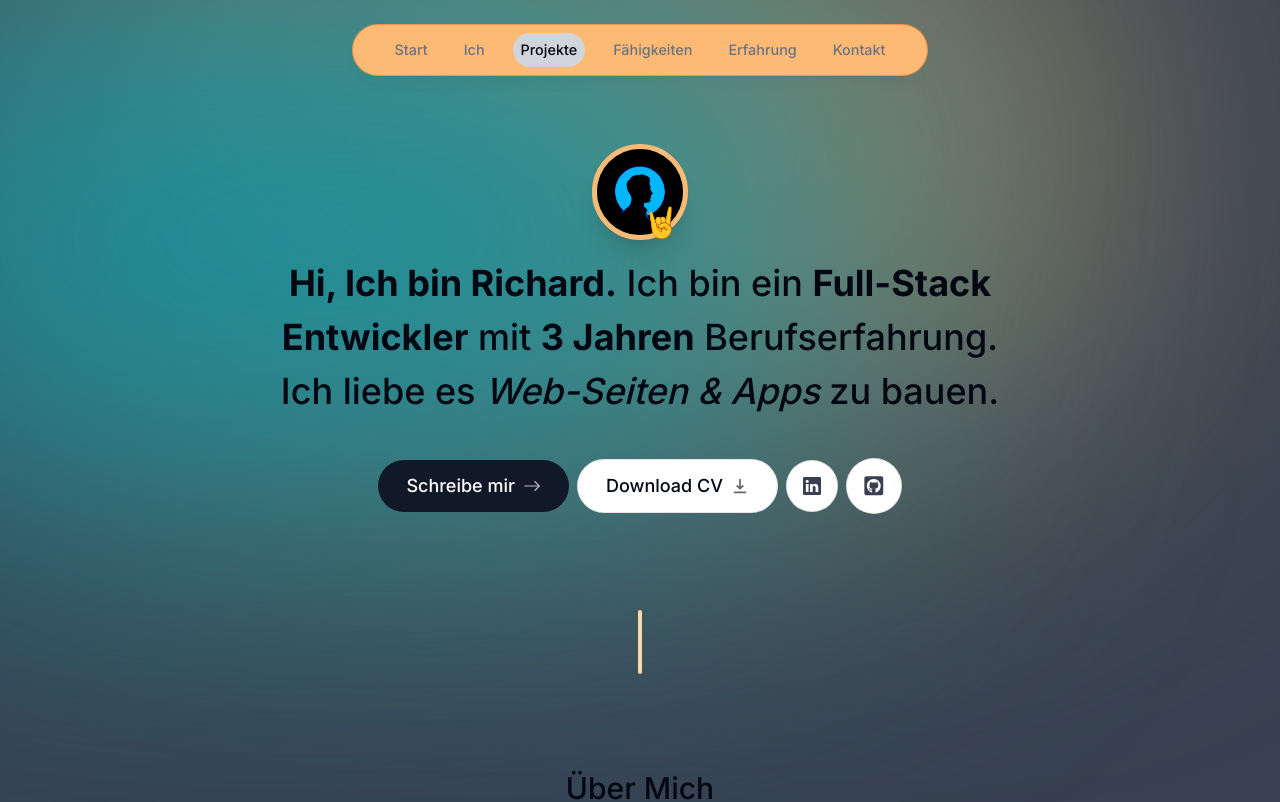
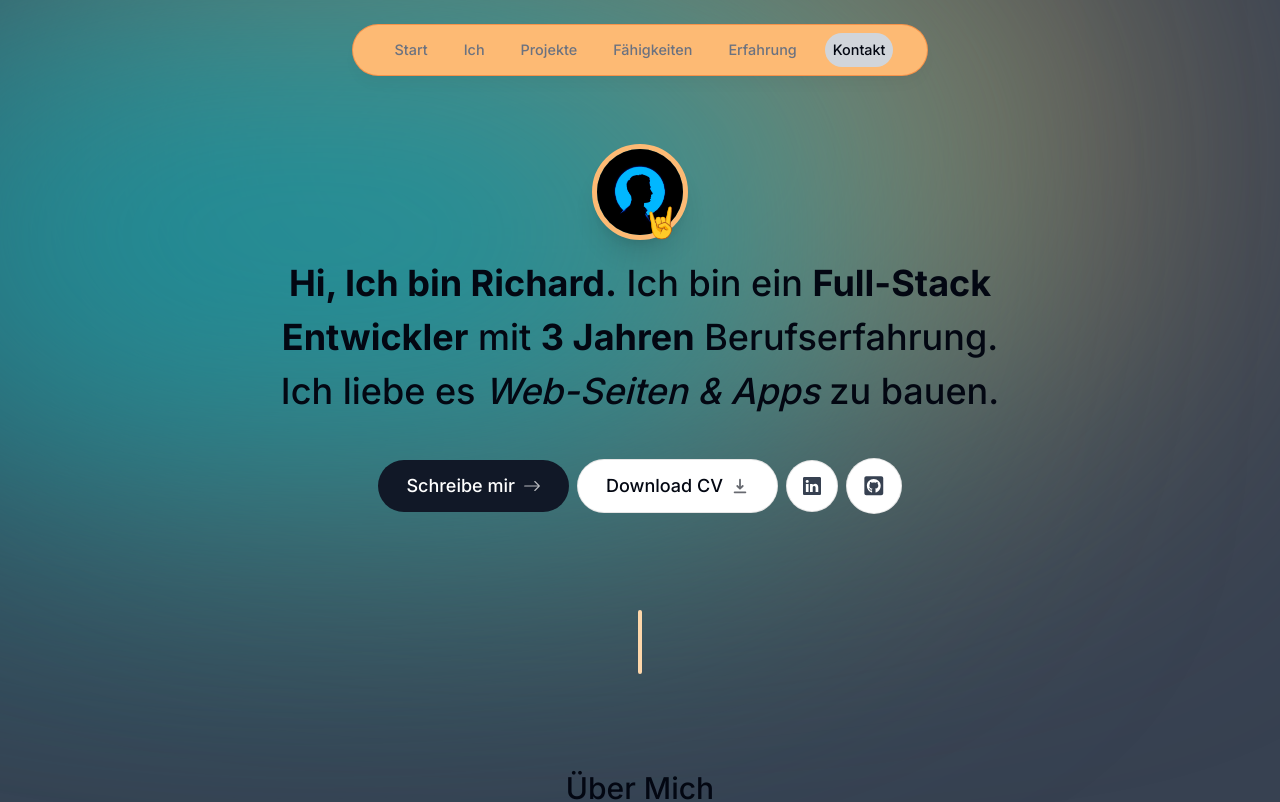
Before and after one commit to Gid3onJura/portfolio-website, a Next.js app: page / in a window 1280 px wide. Shown: the top 802 px of the page. Built offline with nearby package versions, Linux system fonts and the light colour scheme.

Commit message:
create a hook, display skills, refactoring

```diff
--- a/components/about.tsx
+++ b/components/about.tsx
@@ -1,22 +1,12 @@
 "use client"
 
-import React, { useEffect } from "react"
+import React from "react"
 import SectionHeading from "./sectionheading"
 import { motion } from "framer-motion"
-import { useInView } from "react-intersection-observer"
-import { useActiveSectionContext } from "@/context/activeSectionContext"
+import { useSectionInView } from "@/lib/hooks"
 
 export default function About() {
-  const { ref, inView } = useInView({
-    threshold: 0.75,
-  })
-  const { setActiveSection } = useActiveSectionContext()
-
-  useEffect(() => {
-    if (inView) {
-      setActiveSection("Ich")
-    }
-  }, [inView, setActiveSection])
+  const { ref } = useSectionInView("Ich")
 
   return (
     <motion.section
--- a/components/contact.tsx
+++ b/components/contact.tsx
@@ -1,10 +1,17 @@
+"use client"
+
 import React from "react"
 import SectionHeading from "./sectionheading"
+import { useSectionInView } from "@/lib/hooks"
+import { motion } from "framer-motion"
 
 export default function Contact() {
+  const { ref } = useSectionInView("Kontakt", 0.5)
+
   return (
-    <section id="contact" className="scroll-mt-28 sm:mb-40">
+    <section ref={ref} id="contact" className="scroll-mt-28 max-w-[53rem] text-center sm:mb-40">
       <SectionHeading>Kontakt</SectionHeading>
+      sdsdsdsd sdsdsdsd sdsdsdsd sdsdsdsd sdsdsdsd sdsdsdsd sdsdsdsd sdsdsdsd sdsdsdsd sdsdsdsd
     </section>
   )
 }
--- a/components/experience.tsx
+++ b/components/experience.tsx
@@ -1,10 +1,17 @@
+"use client"
+
 import React from "react"
 import SectionHeading from "./sectionheading"
+import { useSectionInView } from "@/lib/hooks"
+import { motion } from "framer-motion"
 
 export default function Experience() {
+  const { ref } = useSectionInView("Erfahrung")
+
   return (
-    <section id="experience" className="scroll-mt-28">
-      <SectionHeading>Erfahrung</SectionHeading>
+    <section ref={ref} id="experience" className="scroll-mt-28 max-w-[53rem] text-center sm:mb-40">
+      <SectionHeading>Meine Erfahrungen</SectionHeading>
+      sdsdsdsd sdsdsdsd sdsdsdsd sdsdsdsd sdsdsdsd sdsdsdsd sdsdsdsd sdsdsdsd sdsdsdsd sdsdsdsd
     </section>
   )
 }
--- a/components/header.tsx
+++ b/components/header.tsx
@@ -8,7 +8,7 @@
 import { useActiveSectionContext } from "@/context/activeSectionContext"
 
 export default function Header() {
-  const { activeSection, setActiveSection } = useActiveSectionContext()
+  const { activeSection, setActiveSection, setTimeOfLastClick } = useActiveSectionContext()
 
   return (
     <header className="z-[999] relative">
@@ -46,7 +46,10 @@
                   "text-gray-950": activeSection === link.name,
                 })}
                 href={link.hash}
-                onClick={() => setActiveSection(link.name)}
+                onClick={() => {
+                  setActiveSection(link.name)
+                  setTimeOfLastClick(Date.now())
+                }}
               >
                 {link.name}
 
--- a/components/intro.tsx
+++ b/components/intro.tsx
@@ -7,8 +7,7 @@
 import { BsArrowRight, BsLinkedin } from "react-icons/bs"
 import { HiDownload } from "react-icons/hi"
 import { FaGithubSquare } from "react-icons/fa"
-import { useActiveSectionContext } from "@/context/activeSectionContext"
-import { useInView } from "react-intersection-observer"
+import { useSectionInView } from "@/lib/hooks"
 
 export default function Intro() {
   const [pastYears, setPastYears] = useState(0)
@@ -18,16 +17,7 @@
     setPastYears(currentYear - year)
   }, [])
 
-  const { ref, inView } = useInView({
-    threshold: 0.5,
-  })
-  const { setActiveSection } = useActiveSectionContext()
-
-  useEffect(() => {
-    if (inView) {
-      setActiveSection("Start")
-    }
-  }, [inView, setActiveSection])
+  const { ref } = useSectionInView("Start", 0.5)
 
   return (
     <section ref={ref} id="start" className="mb-28 max-w-[50rem] text-center sm:mb-0 scroll-mt-[100rem]">
--- a/components/projects.tsx
+++ b/components/projects.tsx
@@ -1,27 +1,17 @@
 "use client"
 
-import React, { useEffect } from "react"
+import React from "react"
 import SectionHeading from "./sectionheading"
 import { projectsData } from "@/lib/data"
 import Project from "./project"
-import { useInView } from "react-intersection-observer"
-import { useActiveSectionContext } from "@/context/activeSectionContext"
+import { useSectionInView } from "@/lib/hooks"
 
 export default function Projects() {
-  const { ref, inView } = useInView({
-    threshold: 0.5,
-  })
-  const { setActiveSection } = useActiveSectionContext()
-
-  useEffect(() => {
-    if (inView) {
-      setActiveSection("Projekte")
-    }
-  }, [inView, setActiveSection])
+  const { ref } = useSectionInView("Projekte", 0.5)
 
   return (
     <section ref={ref} id="projects" className="scroll-mt-28">
-      <SectionHeading>Projekte</SectionHeading>
+      <SectionHeading>Meine Projekte</SectionHeading>
       <div>
         {projectsData.map((project, index) => (
           <React.Fragment key={index}>
--- a/components/skills.tsx
+++ b/components/skills.tsx
@@ -1,10 +1,48 @@
+"use client"
+
 import React from "react"
 import SectionHeading from "./sectionheading"
+import { skillsData } from "@/lib/data"
+import { useSectionInView } from "@/lib/hooks"
+import { motion } from "framer-motion"
+
+const fadeInAnimationVariants = {
+  initial: {
+    opacity: 0,
+    y: 100,
+  },
+  animate: (index: number) => ({
+    opacity: 1,
+    y: 0,
+    transition: {
+      delay: 0.05 * index,
+    },
+  }),
+}
 
 export default function Skills() {
+  const { ref } = useSectionInView("Fähigkeiten")
+
   return (
-    <section id="skills" className="scroll-mt-28">
-      <SectionHeading>Fähigkeiten</SectionHeading>
+    <section ref={ref} id="skills" className="scroll-mt-28 max-w-[53rem] text-center sm:mb-40">
+      <SectionHeading>Meine Fähigkeiten</SectionHeading>
+      <ul className="flex flex-wrap justify-center gap-2 text-lg text-gray-800">
+        {skillsData.map((skill, index) => (
+          <motion.li
+            className="bg-orange-300 border border-black/[0.1] rounded-xl px-5 py-3"
+            key={index}
+            variants={fadeInAnimationVariants}
+            initial="initial"
+            whileInView="animate"
+            viewport={{
+              once: true,
+            }}
+            custom={index}
+          >
+            {skill}
+          </motion.li>
+        ))}
+      </ul>
     </section>
   )
 }
--- a/context/activeSectionContext.tsx
+++ b/context/activeSectionContext.tsx
@@ -2,8 +2,7 @@
 
 import { links } from "@/lib/data"
 import React, { useState, createContext, useContext } from "react"
-
-type SectionName = (typeof links)[number]["name"]
+import type { SectionName } from "@/lib/types"
 
 type ActiveSectionContextProviderProps = {
   children: React.ReactNode
@@ -12,18 +11,23 @@
 type ActiveSectionContextType = {
   activeSection: SectionName
   setActiveSection: React.Dispatch<React.SetStateAction<SectionName>>
+  timeOfLastClick: number
+  setTimeOfLastClick: React.Dispatch<React.SetStateAction<number>>
 }
 
 export const ActiveSectionContext = createContext<ActiveSectionContextType | null>(null)
 
 export default function ActiveSectionContextProvider({ children }: ActiveSectionContextProviderProps) {
   const [activeSection, setActiveSection] = useState<SectionName>("Start")
+  const [timeOfLastClick, setTimeOfLastClick] = useState(0)
 
   return (
     <ActiveSectionContext.Provider
       value={{
         activeSection,
         setActiveSection,
+        timeOfLastClick,
+        setTimeOfLastClick,
       }}
     >
       {children}
--- a/lib/data.ts
+++ b/lib/data.ts
@@ -84,23 +84,20 @@
 ] as const
 
 export const skillsData = [
+  "PHP",
   "HTML",
   "CSS",
   "JavaScript",
   "TypeScript",
-  "React",
+  "React.js",
+  "React-Native",
   "Next.js",
   "Node.js",
   "Git",
   "Tailwind",
   "Prisma",
-  "MongoDB",
-  "Redux",
+  "MySQL",
   "GraphQL",
-  "Apollo",
   "Express",
-  "PostgreSQL",
-  "Python",
-  "Django",
   "Framer Motion",
 ] as const
--- /dev/null
+++ b/lib/hooks.ts
@@ -0,0 +1,25 @@
+import React, { useState, useEffect } from "react"
+import { useActiveSectionContext } from "@/context/activeSectionContext"
+import { useInView } from "react-intersection-observer"
+import { SectionName } from "./types"
+
+// type useSectionInViewProps = {
+//   sectionName: SectionName
+// }
+
+export function useSectionInView(sectionName: SectionName, threshold = 0.75) {
+  const { ref, inView } = useInView({
+    threshold,
+  })
+  const { setActiveSection, timeOfLastClick } = useActiveSectionContext()
+
+  useEffect(() => {
+    if (inView && Date.now() - timeOfLastClick > 1000) {
+      setActiveSection(sectionName)
+    }
+  }, [inView, setActiveSection, timeOfLastClick, sectionName])
+
+  return {
+    ref,
+  }
+}
--- /dev/null
+++ b/lib/types.ts
@@ -0,0 +1,3 @@
+import { links } from "./data"
+
+export type SectionName = (typeof links)[number]["name"]
```
